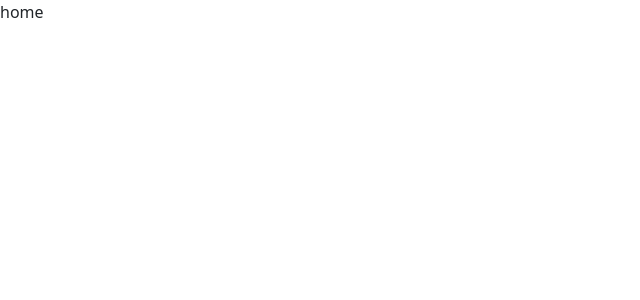
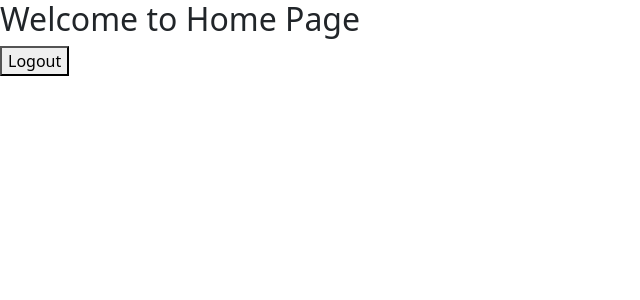
Before and after one commit to chavdajay/Mern-Full-Stack-App, a React (Create React App) app in the folder frontend/: page /home in a window 1280 px wide. Shown: the top 300 px of the page, without its empty margins (0-640 px from the left). Built offline with nearby package versions, Linux system fonts and the light colour scheme.

Commit message:
Update Home.js

```diff
--- a/frontend/src/page/Home.js
+++ b/frontend/src/page/Home.js
@@ -1,9 +1,21 @@
-import React from 'react'
+// src/page/Home.jsx
+import React from 'react';
+import { useNavigate } from 'react-router-dom';
 
 const Home = () => {
+  const navigate = useNavigate();
+
+  const handleLogout = () => {
+    localStorage.removeItem('token');
+    navigate('/login');
+  };
+
   return (
-    <div>home</div>
-  )
-}
+    <div>
+      <h2>Welcome to Home Page</h2>
+      <button onClick={handleLogout}>Logout</button>
+    </div>
+  );
+};
 
-export default Home
+export default Home;
```
